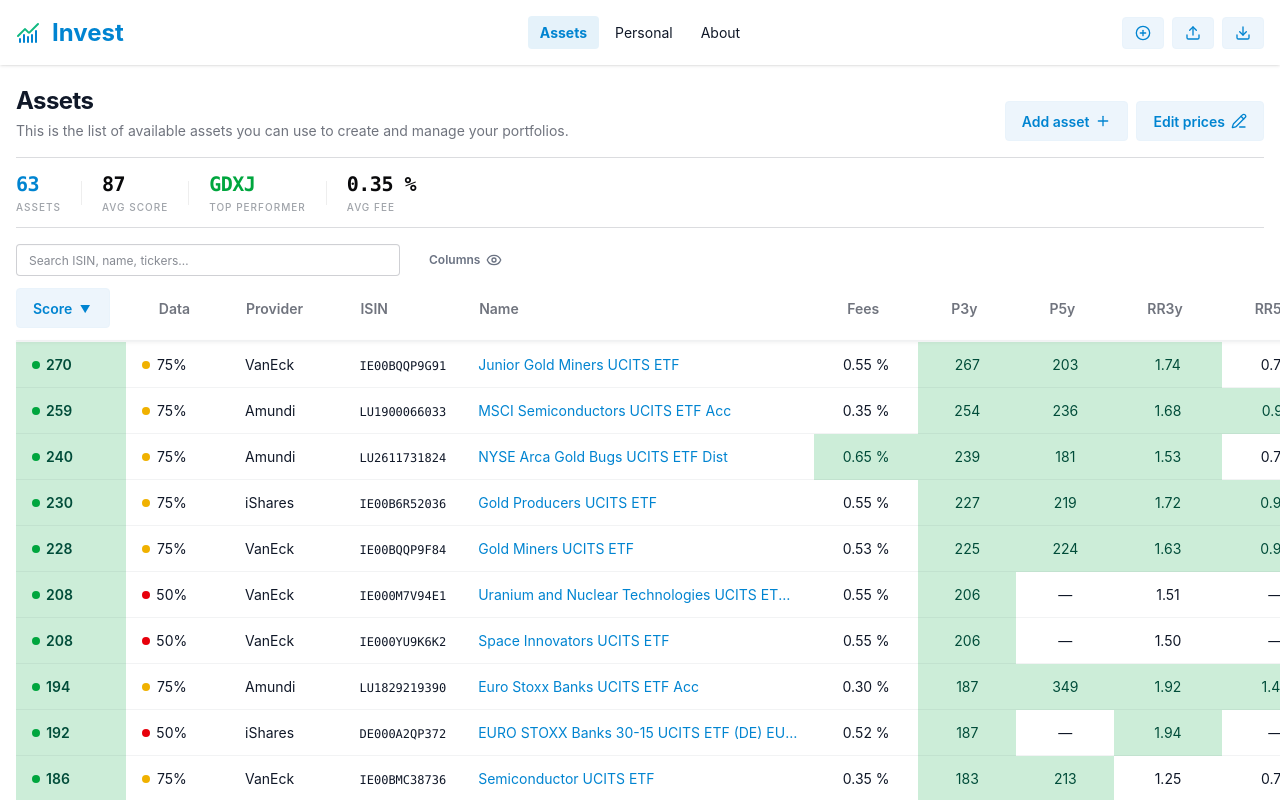
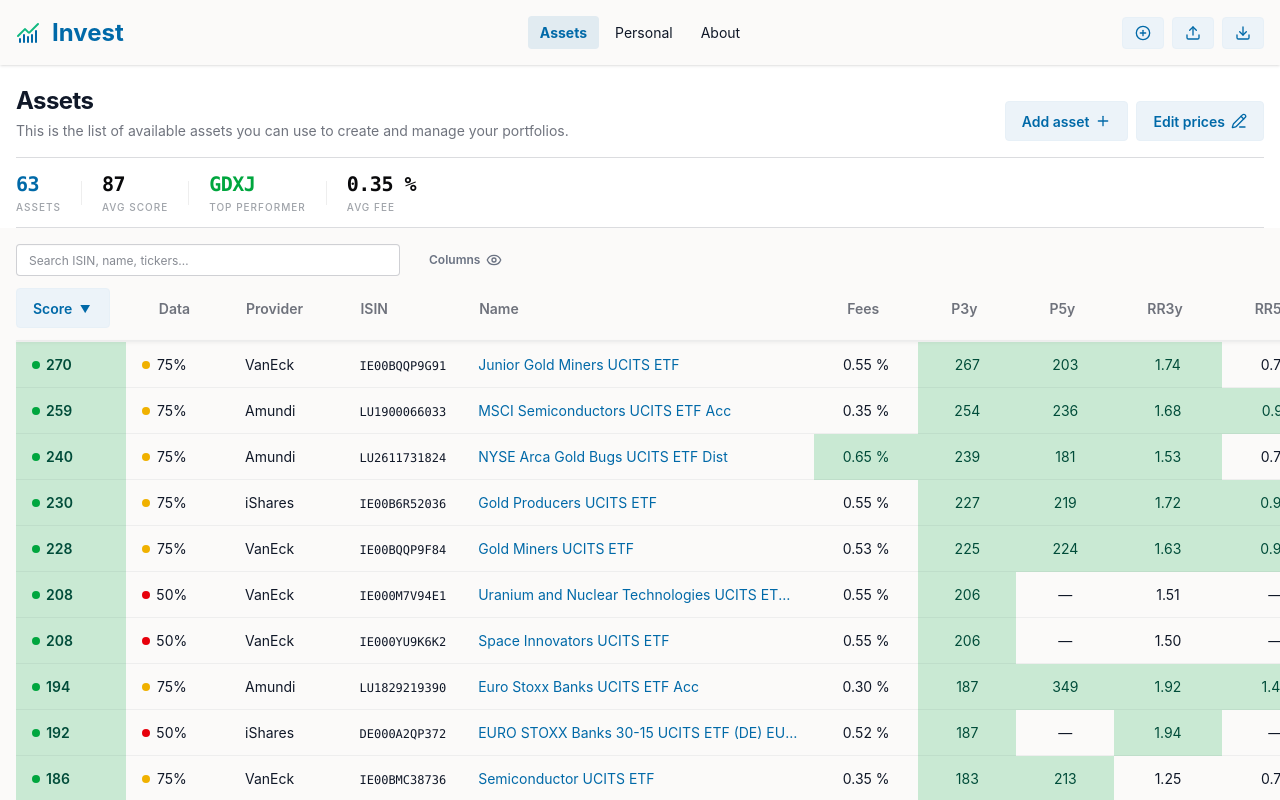
Before and after one commit to Shuunen/invest, a React (Vite) app: page / in a window 1280 px wide. Shown: the top 800 px of the page. Built offline with nearby package versions, Linux system fonts and the light colour scheme.

Commit message:
update theme

```diff
--- a/index.html
+++ b/index.html
@@ -9,7 +9,7 @@
     <meta name="apple-mobile-web-app-status-bar-style" content="default" />
     <meta name="apple-mobile-web-app-title" content="Invest" />
     <meta name="mobile-web-app-capable" content="yes" />
-    <meta name="theme-color" content="#0084d1" />
+    <meta name="theme-color" content="#0069a8" />
     <meta name="viewport" content="width=device-width, initial-scale=1.0" />
     <title>Invest - Your Portfolio Tracker</title>
   </head>
--- a/src/app.tsx
+++ b/src/app.tsx
@@ -50,9 +50,9 @@
   useHydration(0);
   useDexieSync();
   return (
-    <div className="flex min-h-screen flex-col">
+    <div className="flex min-h-screen flex-col bg-base-200">
       <OfflineWarning isOffline={isOffline} />
-      <nav className="navbar sticky top-0 z-50 bg-base-100 px-4 shadow-sm">
+      <nav className="navbar px-4 shadow-sm">
         <div className="navbar-start">
           <Link to="/">
             <div className="flex items-center gap-3 text-2xl font-bold text-primary">
--- a/src/components/asset-picker-modal.tsx
+++ b/src/components/asset-picker-modal.tsx
@@ -50,7 +50,7 @@
   const { handleConfirm, selected, toggle } = useAssetPicker(initialSelected, onConfirm);
   return (
     <dialog className="modal-open modal" aria-modal="true">
-      <div className="modal-box max-w-none">
+      <div className="modal-box max-w-none bg-base-200">
         <ModalHeader title={title} onClose={onCancel} />
         <div className="max-h-144 overflow-y-auto rounded-box border border-base-200">{renderPickerList({ assets, selected, toggle })}</div>
         <p data-testid="selected-count" className="mt-2 text-sm text-base-content/60">
--- a/src/components/asset-table.tsx
+++ b/src/components/asset-table.tsx
@@ -158,7 +158,7 @@
 
 function renderTableHeader(table: Table<Asset>) {
   return (
-    <thead className="sticky top-0 z-10 bg-base-100">
+    <thead className="sticky top-12 z-10 bg-base-200">
       {table.getHeaderGroups().map(headerGroup => (
         <tr key={headerGroup.id}>
           {headerGroup.headers.map(header => (
@@ -246,8 +246,8 @@
   return (
     <>
       {!propAssets && renderAssetsHeader(data.assets, priceEditActions)}
-      <div className="relative p-4 text-left">
-        <div className="sticky top-5 z-20 flex gap-4">
+      <div className="relative p-4 pt-0 text-left">
+        <div className="sticky top-0 z-20 flex gap-4 bg-base-200 pt-4">
           {renderSearchFilter(filterText, setFilterText)}
           {renderColumnFilter(table, visibleLeafCount)}
         </div>
--- a/src/components/invest-icon.tsx
+++ b/src/components/invest-icon.tsx
@@ -1,6 +1,6 @@
 export function InvestIcon({ size = 24 }: { size?: number }) {
   return (
-    <svg xmlns="http://www.w3.org/2000/svg" width={size} height={size} viewBox="0 0 24 24" fill="none" stroke="#0084d1" strokeWidth="2" strokeLinecap="round" strokeLinejoin="round">
+    <svg xmlns="http://www.w3.org/2000/svg" width={size} height={size} viewBox="0 0 24 24" fill="none" stroke="#0069a8" strokeWidth="2" strokeLinecap="round" strokeLinejoin="round">
       <path d="M12 16v5" />
       <path d="M16 14v7" />
       <path d="M20 10v11" />
--- a/src/index.css
+++ b/src/index.css
@@ -5,8 +5,9 @@
 
 :root {
   --color-base-100: white;
-  --color-primary-content: snow;
-  --color-primary: var(--color-sky-600);
+  --color-base-200: var(--color-taupe-50);
+  --color-primary-content: white;
+  --color-primary: var(--color-sky-700);
   --color-error: var(--color-red-600);
   --color-base-content: var(--color-gray-900);
   --color-success: var(--color-green-600);
--- a/src/pages/view.tsx
+++ b/src/pages/view.tsx
@@ -26,7 +26,7 @@
         <button
           type="button"
           data-testid="back-button"
-          className="btn gap-1 btn-ghost btn-sm"
+          className="btn btn-sm"
           onClick={() => {
             if (globalThis.history.length > 1) globalThis.history.back();
             else void navigate({ to: "/" });
@@ -35,7 +35,7 @@
           <ArrowLeft size={16} />
           Back
         </button>
-        <button type="button" data-testid="edit-button" className="btn gap-1 btn-soft btn-sm btn-primary" onClick={() => void navigate({ params: { isin }, replace: true, to: "/assets/$isin/edit" })}>
+        <button type="button" data-testid="edit-button" className="btn btn-soft btn-sm btn-primary" onClick={() => void navigate({ params: { isin }, replace: true, to: "/assets/$isin/edit" })}>
           <Pencil size={14} />
           Edit
         </button>
--- a/vite.config.ts
+++ b/vite.config.ts
@@ -52,7 +52,7 @@
         scope: "/",
         short_name: "Invest",
         start_url: "/",
-        theme_color: "#0084d1",
+        theme_color: "#0069a8",
       },
       registerType: "autoUpdate",
       workbox: {
```
Also changed, not shown: public/favicon.svg, public/manifest.webmanifest, 1 other file (tests, documents, lock files or other folders).
